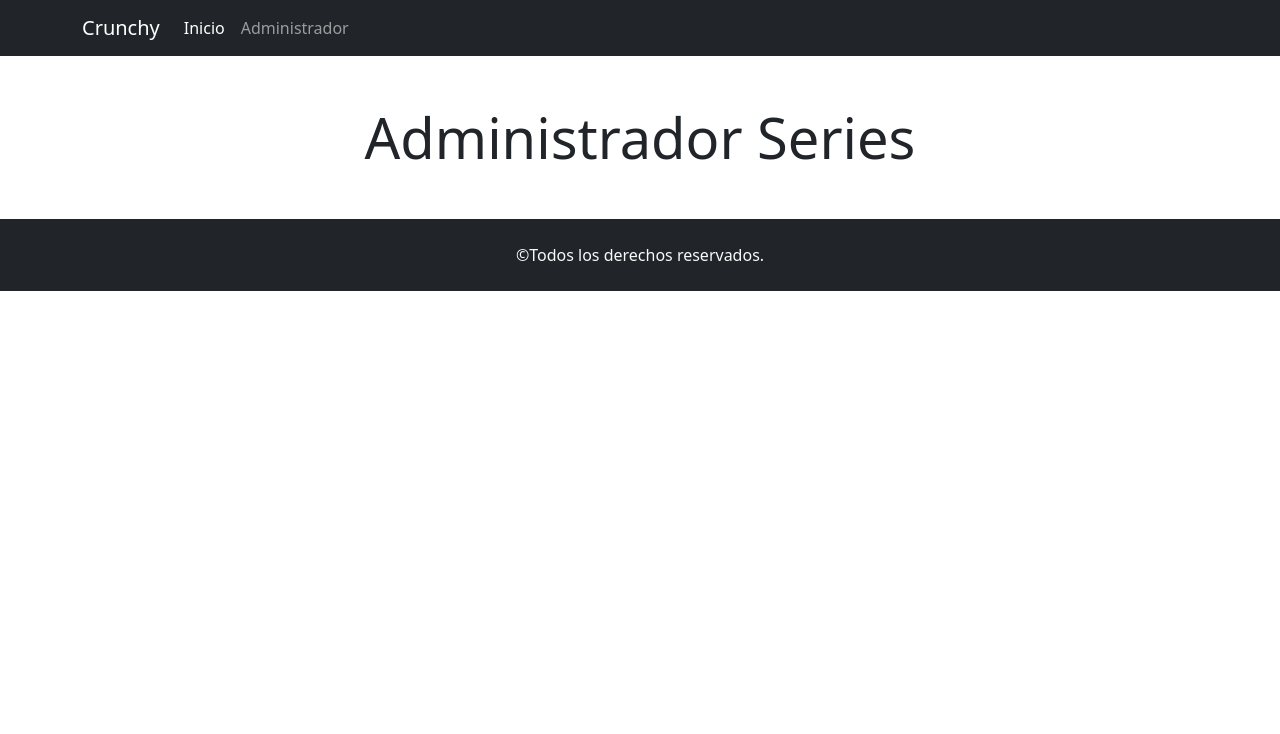
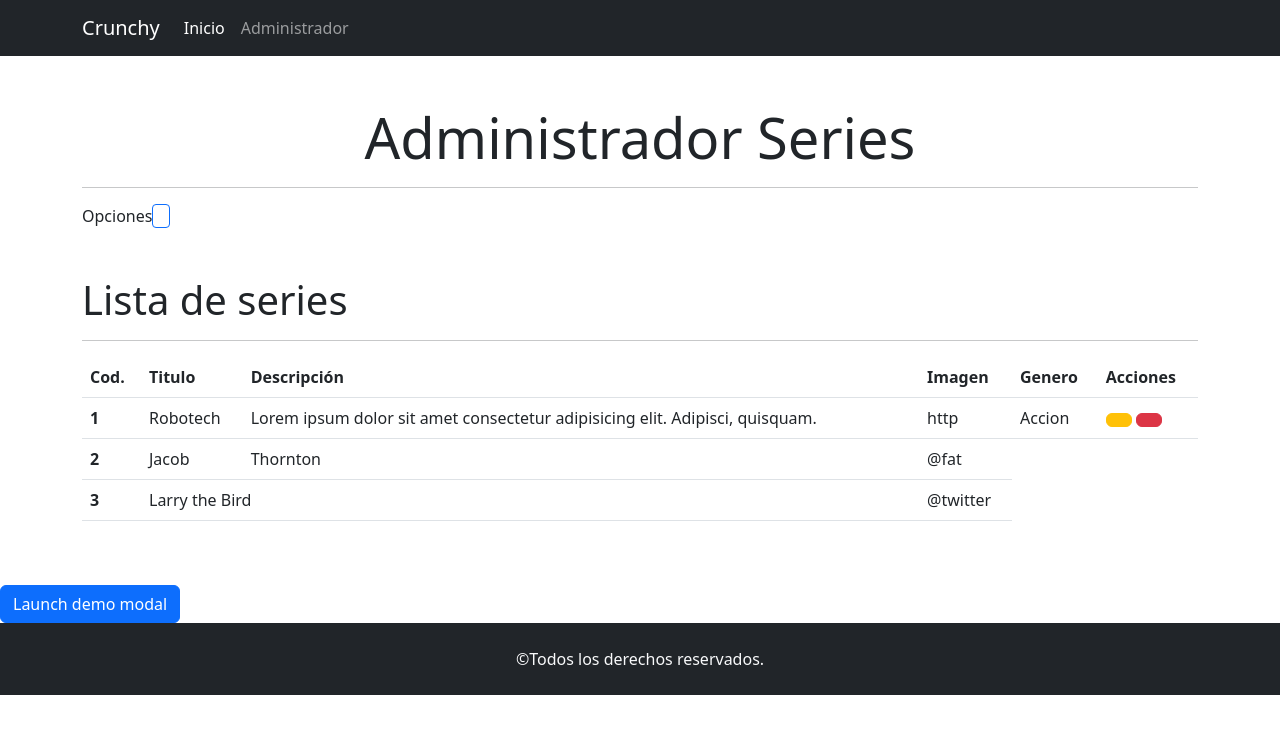
Before and after one commit to MDanielaCardozo/practicajs-CRUD-1, a plain HTML site: page pages/administrador.html in a window 1280 px wide. Drawn offline with nearby package versions, Linux system fonts and the light colour scheme; files that its build step writes are made by us from their sources.

Commit message:
agregamos modal a adminitracion

```diff
--- a/pages/administrador.html
+++ b/pages/administrador.html
@@ -35,7 +35,98 @@
     </header>
     <main class="container my-5">
         <h1 class="display-4 text-center">Administrador Series</h1>
+        <hr>
+        <section class="d-flex">
+            <p class="mb-0">Opciones</p>
+            <button class="btn btn-outline-primary btn-sm" data-bs-toggle="modal" data-bs-target=""><i class="bi bi-clipboard2-plus-fill"></i></button>
+        </section>
+        <section class="mt-5">
+            <h2 class="display-6">Lista de series</h2>
+            <hr>
+            <article class="table-responsive">
+                <table class="table">
+                    <thead>
+                      <tr>
+                        <th scope="col">Cod.</th>
+                        <th scope="col">Titulo</th>
+                        <th scope="col">Descripción</th>
+                        <th scope="col">Imagen</th>
+                        <th scope="col">Genero</th>
+                        <th scope="col">Acciones</th>
+                      </tr>
+                    </thead>
+                    <tbody id="listaSeries">
+                      <tr>
+                        <th scope="row">1</th>
+                        <td>Robotech</td>
+                        <td>Lorem ipsum dolor sit amet consectetur adipisicing elit. Adipisci, quisquam.</td>
+                        <td>http</td>
+                        <td>Accion</td>
+                        <td>
+                            <button class="btn btn-warning"><i class="bi bi-pencil-square"></i></button>
+                            <button class="btn btn-danger"><i class="bi bi-x-square-fill"></i></button>
+                        </td>
+                      </tr>
+                      <tr>
+                        <th scope="row">2</th>
+                        <td>Jacob</td>
+                        <td>Thornton</td>
+                        <td>@fat</td>
+                      </tr>
+                      <tr>
+                        <th scope="row">3</th>
+                        <td colspan="2">Larry the Bird</td>
+                        <td>@twitter</td>
+                      </tr>
+                    </tbody>
+                  </table>
+            </article>
+        </section>
     </main>
+    <!-- modal para administrar series -->
+    <!-- Button trigger modal -->
+<button type="button" class="btn btn-primary" data-bs-toggle="modal" data-bs-target="#exampleModal">
+    Launch demo modal
+  </button>
+
+  <!-- Modal -->
+  <div class="modal fade" id="exampleModal" tabindex="-1" aria-labelledby="exampleModalLabel" aria-hidden="true">
+    <div class="modal-dialog">
+      <div class="modal-content">
+        <div class="modal-header">
+          <h5 class="modal-title" id="exampleModalLabel">Modal title</h5>
+          <button type="button" class="btn-close" data-bs-dismiss="modal" aria-label="Close"></button>
+        </div>
+        <div class="modal-body">
+          <form>
+            <div class="mb-3">
+                <label for="codigo">Codigo</label>
+                <input id="codigo" type="text" class="form-control" placeholder="123" maxlength="5" minlength="1">
+            </div>
+            <div class="mb-3">
+                <label for="descripcion">Descripción</label>
+                <textarea id="descripcion" rows="4" class="form-control" placeholder="" maxlength="200" minlength=""></textarea>
+            </div>
+            <div class="mb-3">
+                <label for="imagen">Imagen</label>
+                <input id="imagen" type="text" class="form-control" placeholder="123" maxlength="5" minlength="1">
+            </div>
+            <div class="mb-3">
+                <label for="genero">Genero</label>
+                <select id="genero" class="form-control">
+                    <option value="">Seleccione una opcion</option>
+                    <option value="accion">Accion</option>
+                    <option value="drama">Drama</option>
+                    <option value="comedia">Comedia</option>
+                    <option value="aventura">Aventura</option>
+                </select>
+            </div>
+            <button class="btn btn-primary">Enviar</button>
+          </form>
+        </div>
+      </div>
+    </div>
+  </div>
     <footer class="bg-dark text-light py-4 text-center">
         &copy;Todos los derechos reservados.
     </footer>
```
